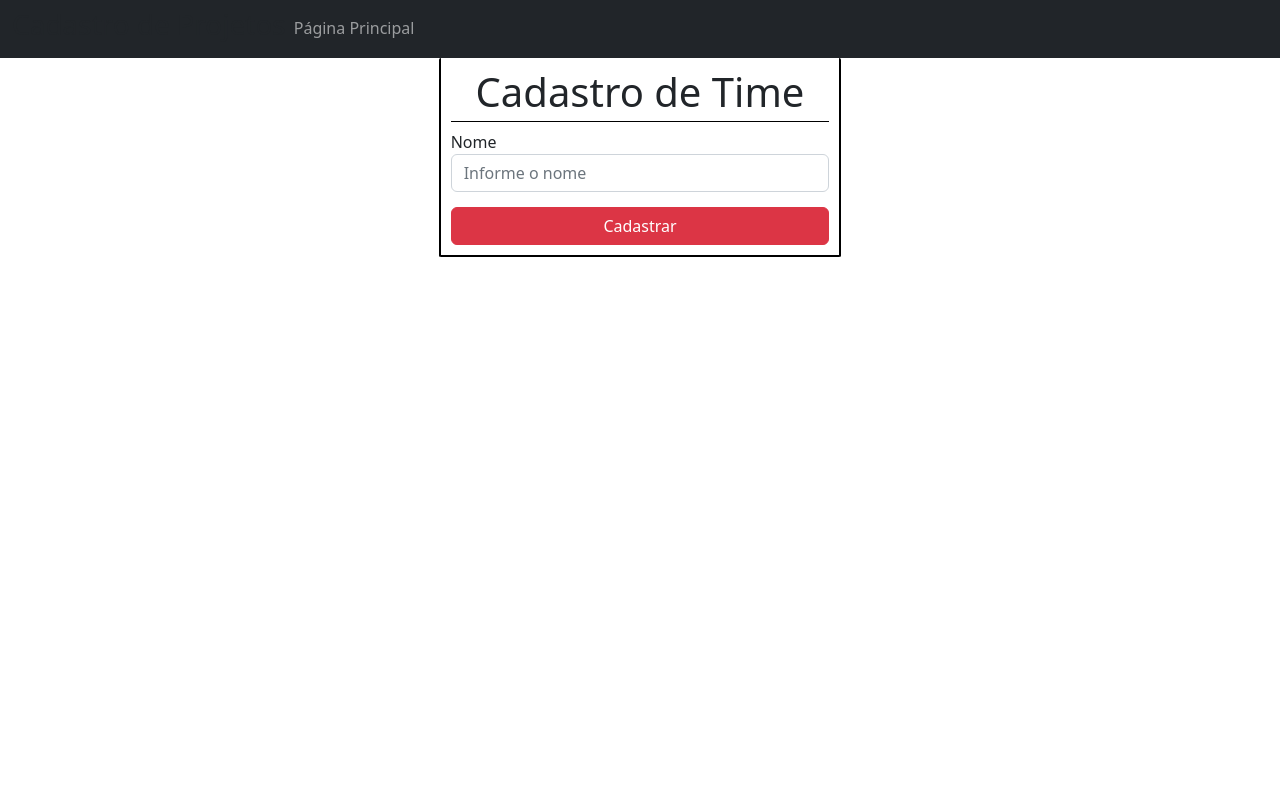
After one commit to gabriel-biudes-dev/projeto_es2, a PHP site: page /cadastroTime.php in a window 1280 px wide. The commit adds this page. Run offline with PHP 8.4, Linux system fonts and the light colour scheme; some libraries are stand-ins or nearby versions.

Commit message:
new commit

```diff
--- a/cadastroProfissional.php
+++ b/cadastroProfissional.php
@@ -29,7 +29,7 @@
                 <div class="col-lg-4">
                     <!-- Chamada de serviço -->
                     <form id="form" method="POST" action="backend/cadastrarProfissionalB.php">
-                        <h1 style="border-bottom:1px solid black; padding-bottom:5px; text-align:center">Cadastro de Cliente</h1>
+                        <h1 style="border-bottom:1px solid black; padding-bottom:5px; text-align:center">Cadastro de Profissional</h1>
                         <div class="form-group">
                             <label for="nome">Nome</label>
                             <input type="text" name="nome" class="form-control" id="nome" placeholder="Informe o nome" required>
--- /dev/null
+++ b/cadastroTime.php
@@ -0,0 +1,44 @@
+<html>
+    <head>
+        <meta charset="UTF-8">
+        <meta name="viewport" content="width=device-width, initial-scale=1.0">
+        <title>Restaurante - Página Principal</title>
+        <link href="https://cdn.jsdelivr.net/npm/bootstrap@5.2.2/dist/css/bootstrap.min.css" rel="stylesheet" integrity="sha384-Zenh87qX5JnK2Jl0vWa8Ck2rdkQ2Bzep5IDxbcnCeuOxjzrPF/et3URy9Bv1WTRi" crossorigin="anonymous">
+        <script src="https://code.jquery.com/jquery-3.3.1.min.js"></script>
+        <script src="http://jqueryvalidation.org/files/dist/jquery.validate.js"></script>
+        <script src="https://cdn.jsdelivr.net/npm/bootstrap@5.2.2/dist/js/bootstrap.bundle.min.js" integrity="sha384-OERcA2EqjJCMA+/3y+gxIOqMEjwtxJY7qPCqsdltbNJuaOe923+mo//f6V8Qbsw3" crossorigin="anonymous"></script>
+        <link rel="stylesheet" href="assets/css/menu.css">
+        <link rel="stylesheet" href="assets/css/cadastro.css">
+    </head>
+    <body>
+        <nav class="navbar navbar-expand-sm bg-dark navbar-dark">
+            <div class="container-fluid">
+              <ul class="navbar-nav">
+                <li class="nav-item">
+                    <h3 id="menu">Cadastro de Projetos</h3>
+                </li>
+                <li class="nav-item">
+                  <a class="nav-link" href="index.php">Página Principal</a>
+                </li>
+              </ul>
+            </div>
+        </nav>
+        <div class="container-fluid">
+            <div class="row">
+                <div class="col-lg-4"></div>
+                <div class="col-lg-4">
+                    <!-- Chamada de serviço -->
+                    <form id="form" method="POST" action="backend/cadastrarTimeB.php">
+                        <h1 style="border-bottom:1px solid black; padding-bottom:5px; text-align:center">Cadastro de Time</h1>
+                        <div class="form-group">
+                            <label for="nome">Nome</label>
+                            <input type="text" name="nome" class="form-control" id="nome" placeholder="Informe o nome" required>
+                        </div>
+                        <button type="submit" class="btn btn-danger">Cadastrar</button>
+                      </form>
+                </div>
+            </div>
+        </div>
+        <script type="text/javascript" src="assets/js/validar.js"></script>
+    </body>
+</html>
```
Also changed, not shown: index.php (+9 -9 lines), 1 other file.
